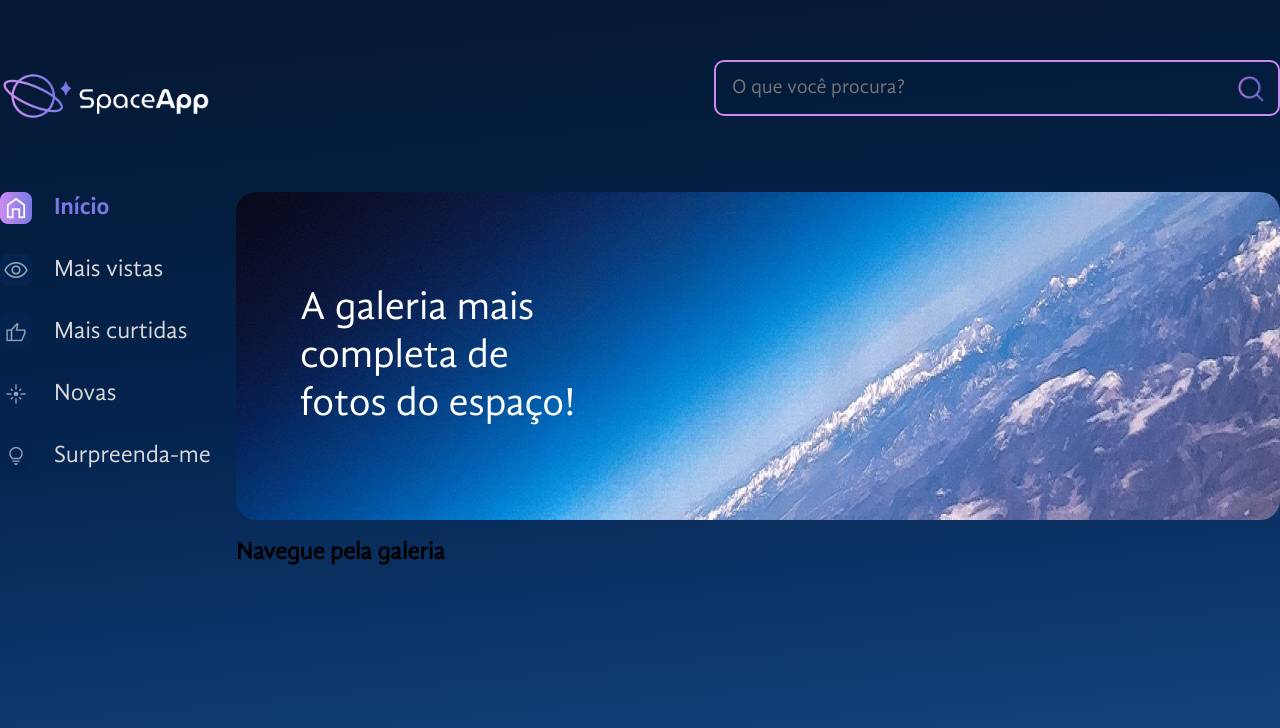
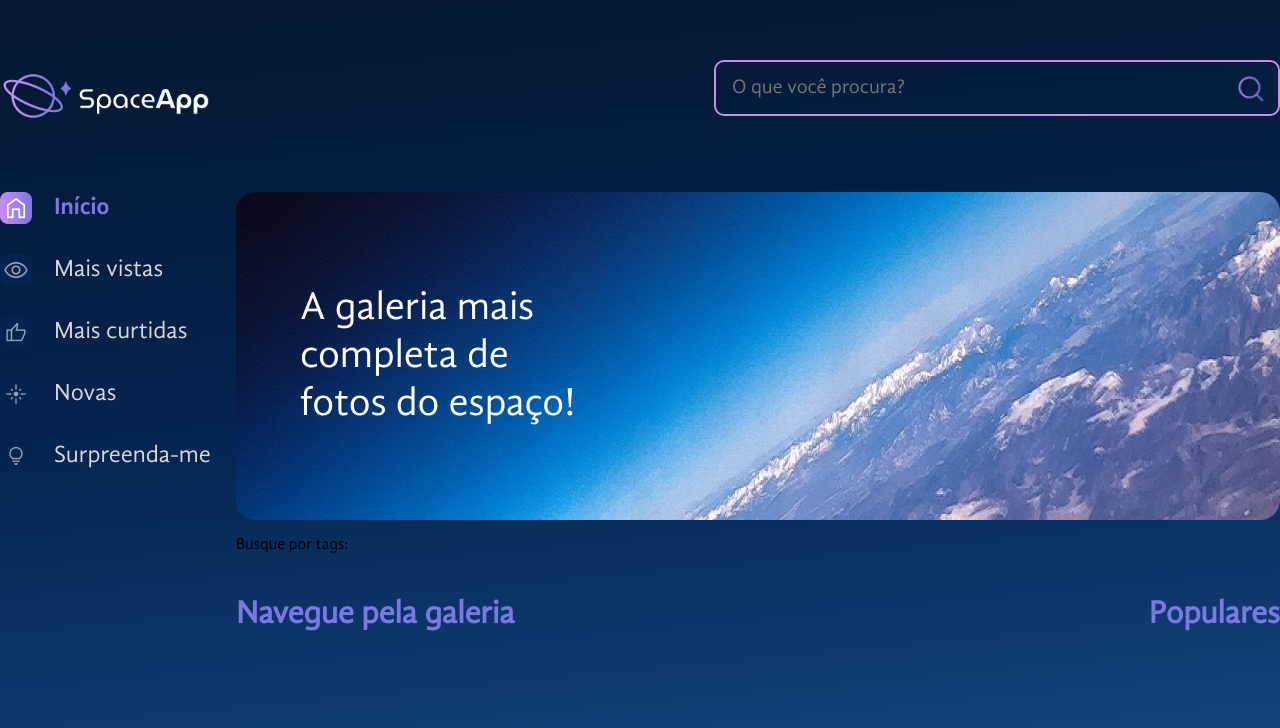
Before and after one commit to jardelgcunha/space-app, a React (Vite) app: page / in a window 1280 px wide. Shown: the top 728 px of the page. Built offline with nearby package versions, Linux system fonts and the light colour scheme.

Commit message:
Struturing the Galeria component
- Creating Populares, Tags and Titulo components and styling each of them.

```diff
--- /dev/null
+++ b/src/componentes/Galeria/Populares/index.jsx
@@ -0,0 +1,7 @@
+import Titulo from '../../Titulo';
+
+const Populares = () => {
+    return <Titulo $alinhamento="center">Populares</Titulo>;
+};
+
+export default Populares;
--- /dev/null
+++ b/src/componentes/Galeria/Tags/index.jsx
@@ -0,0 +1,5 @@
+const Tags = () => {
+    return <p>Busque por tags:</p>;
+};
+
+export default Tags;
--- a/src/componentes/Galeria/index.jsx
+++ b/src/componentes/Galeria/index.jsx
@@ -1,5 +1,28 @@
+import styled from 'styled-components';
+import Titulo from '../Titulo';
+import Populares from './Populares';
+import Tags from './Tags';
+
+const GaleriaContainer = styled.div`
+    display: flex;
+`;
+
+const SecaoFluida = styled.section`
+    flex-grow: 1;
+`;
+
 const Galeria = () => {
-    return <h2>Navegue pela galeria</h2>;
+    return (
+        <>
+            <Tags />
+            <GaleriaContainer>
+                <SecaoFluida>
+                    <Titulo>Navegue pela galeria</Titulo>
+                </SecaoFluida>
+                <Populares />
+            </GaleriaContainer>
+        </>
+    );
 };
 
 export default Galeria;
--- /dev/null
+++ b/src/componentes/Titulo/index.jsx
@@ -0,0 +1,10 @@
+import styled from 'styled-components';
+
+const Titulo = styled.h2`
+    color: #7b78e6;
+    font-size: 32px;
+    text-align: ${(props) =>
+        props.$alinhamento ? props.$alinhamento : 'left'};
+`;
+
+export default Titulo;
```
